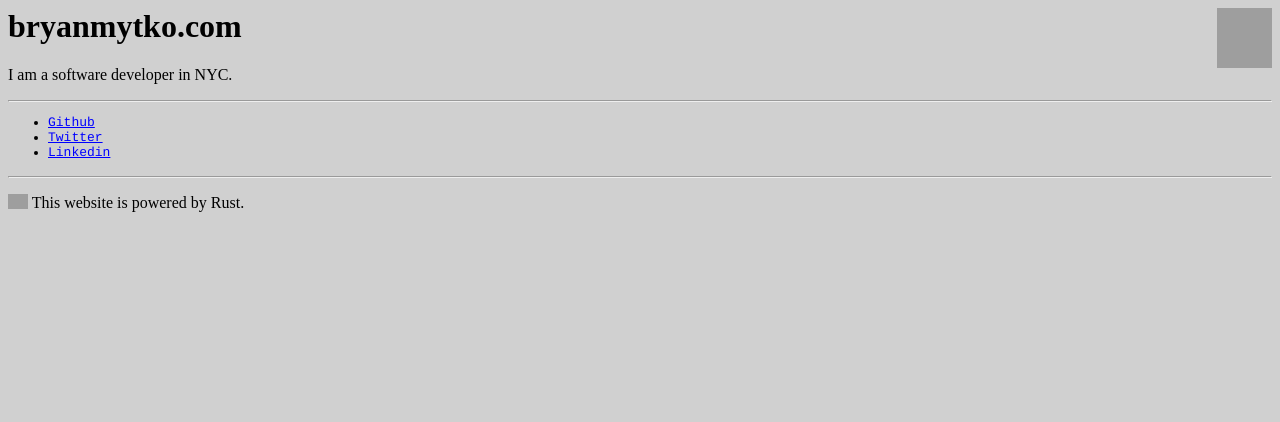
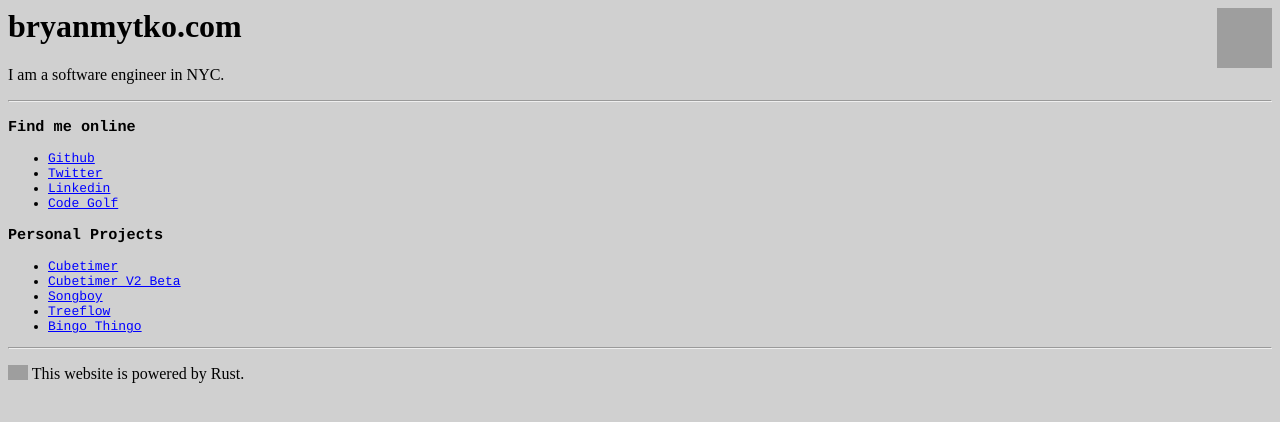
Before and after one commit to bryanmytko/personal-site, a plain HTML site: page html/index.html in a window 1280 px wide. Drawn offline with Linux system fonts and the light colour scheme; grey boxes are pictures that could not be loaded.

Commit message:
Add more links

```diff
--- a/html/index.html
+++ b/html/index.html
@@ -1,36 +1,57 @@
 <!DOCTYPE html PUBLIC "-//W3C//DTD HTML 3.2//EN">
 <html>
+  <head>
+    <title>bryanmytko.com</title>
+  </head>
 
-<head>
-  <title>bryanmytko.com</title>
-</head>
-
-<BODY BGCOLOR=#d0d0d0 TEXT=#000000 LINK=#0000ff VLINK=#5500cc ALINK=#ff0000">
-  <img src="../assets/wordart.png" border="0" align="RIGHT" height="60" width="55" alt="" />
+  <BODY BGCOLOR=#d0d0d0 TEXT=#000000 LINK=#0000ff VLINK=#5500cc ALINK=#ff0000">
+  <img
+    src="../assets/wordart.png"
+    border="0"
+    align="RIGHT"
+    height="60"
+    width="55"
+    alt=""
+  />
 
   <h1>bryanmytko.com</h1>
-  <p>
-    I am a software developer in NYC.
-  </p>
+  <p>I am a software engineer in NYC.</p>
 
   <hr />
 
   <font face=" courier" size="2">
+    <h3>Find me online</h3>
     <ul>
       <li><a href="http://github.com/bryanmytko">Github</a></li>
       <li><a href="http://twitter.com/bryanmytko">Twitter</a></li>
       <li><a href="http://linkedin.com/in/bryanmytko">Linkedin</a></li>
+      <li>
+        <a href="https://code.golf/golfers/bryanmytko/holes/rankings/lang/bytes"
+          >Code Golf</a
+        >
+      </li>
     </ul>
   </font>
-  </p>
+
+  <font face=" courier" size="2">
+    <h3>Personal Projects</h3>
+    <ul>
+      <li><a href="http://cubetimer.io">Cubetimer</a></li>
+      <li><a href="http://beta.cubetimer.io">Cubetimer V2 Beta</a></li>
+      <li><a href="http://github.com/bryanmytko/songboy2">Songboy</a></li>
+      <li><a href="http://treeflow.me">Treeflow</a></li>
+      <li><a href="http://bingothingo.com">Bingo Thingo</a></li>
+    </ul>
+  </font>
 
   <hr />
   <p>
     <img
       src="https://upload.wikimedia.org/wikipedia/commons/thumb/d/d5/Rust_programming_language_black_logo.svg/1024px-Rust_programming_language_black_logo.svg.png"
-      width="20" valign="top" />
+      width="20"
+      valign="top"
+    />
     This website is powered by Rust.
     <br />
   </p>
-
 </html>
```
